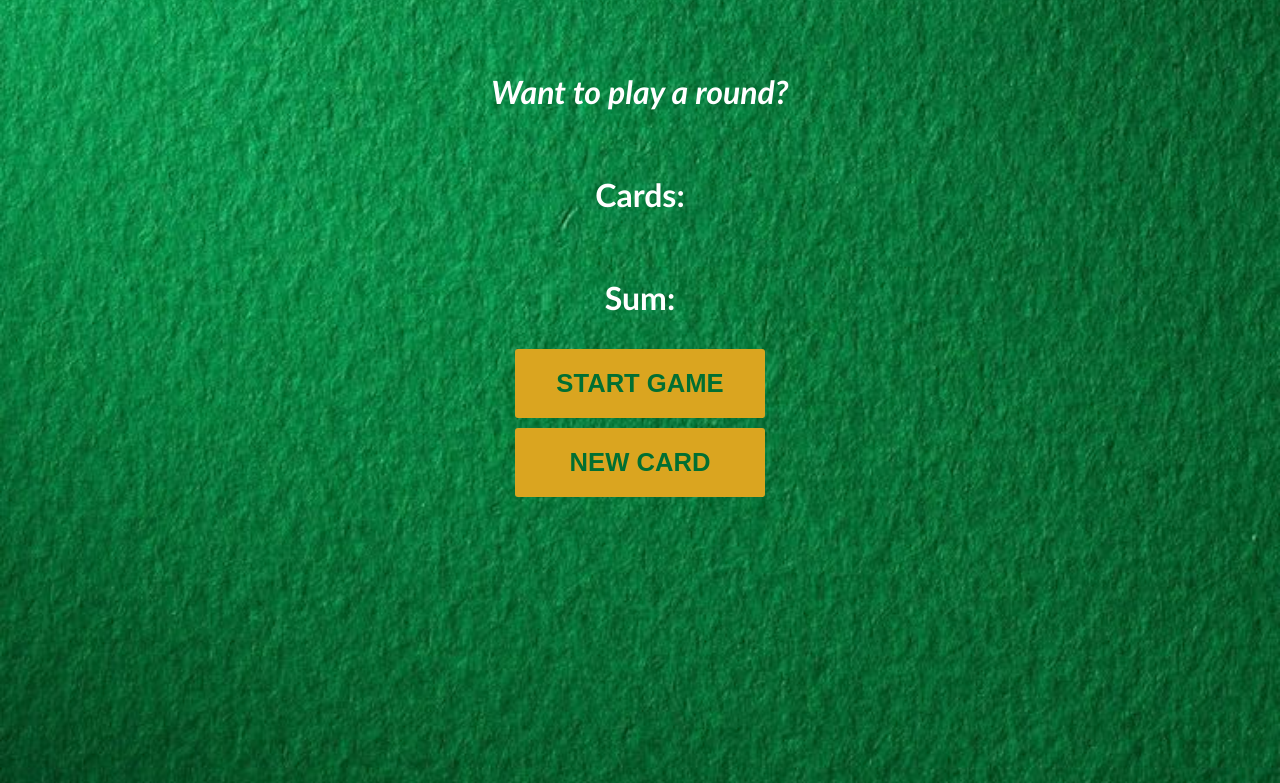
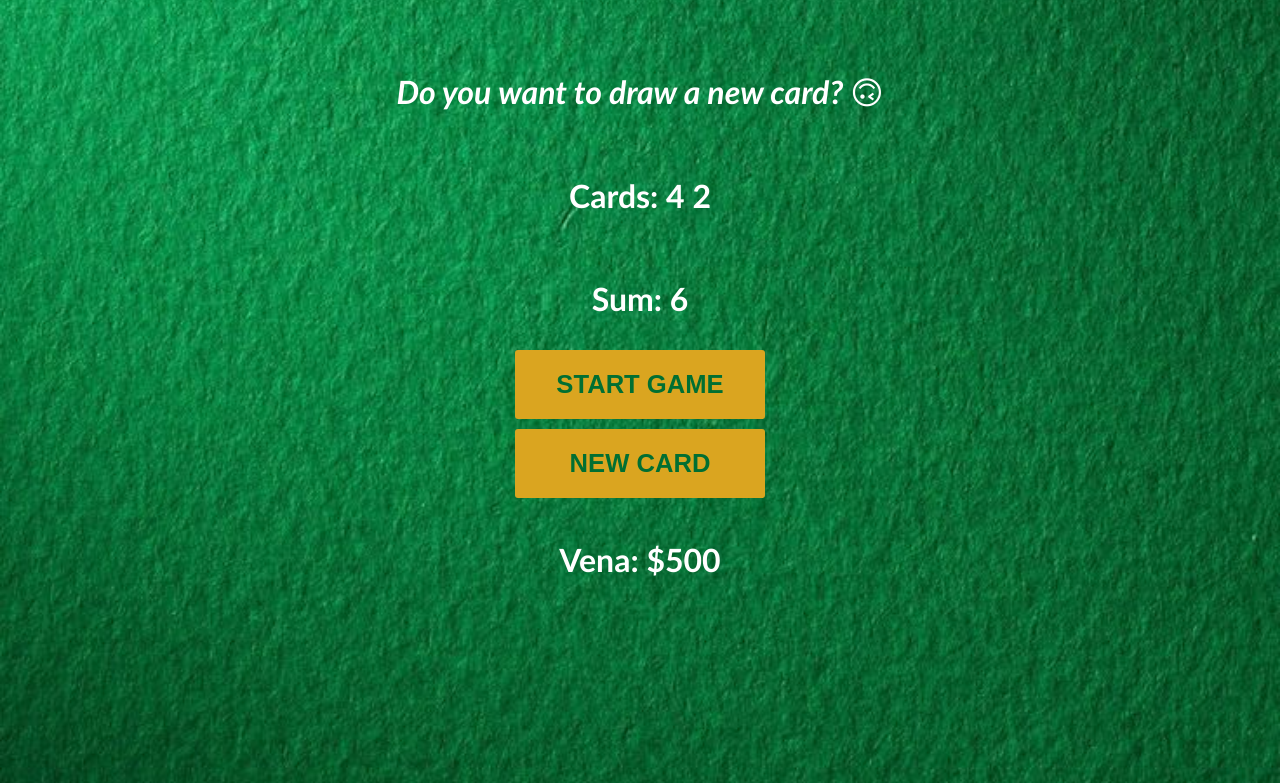
Before and after one commit to anevv-dev/frontend-lab, a plain HTML site: page blackjack/index.html in a window 1280 px wide. Both pictures are taken after a click on the button "START GAME". Shown: the part 763-1546 px from the top of the page. Drawn offline with Linux system fonts and the light colour scheme.

Commit message:
[MODIFY] made all parts of  the blackjack game work

```diff
--- a/blackjack/index.html
+++ b/blackjack/index.html
@@ -14,10 +14,10 @@
     <p id="message-el">Want to play a round?</p>
     <p id="cards-el">Cards:</p>
     <p id="sum-el">Sum:</p>
-    <!-- <div class="buttons"> -->
     <button onclick="startGame()">START GAME</button>
     <button onclick="newCard()">NEW CARD</button>
-    <!-- </div> -->
+    <p id="player-el"></p>
+
 </body>
 
 </html>
--- a/blackjack/index.js
+++ b/blackjack/index.js
@@ -1,39 +1,74 @@
-// let firstCard = 10
-// let secondCard = 4
-// let cards = [firstCard, secondCard]
-// let sum = firstCard + secondCard
-// let hasBlackJack = false
-// let isAlive = true
-// let message = ""
-// let messageEl = document.getElementById("message-el")
-// let sumEl = document.getElementById("sum-el")
-// let cardsEl = document.getElementById("cards-el")
+let player = {
+    name: "Vena",
+    chips: 500
+}
+let cards = []
+let sum = 0
+let hasBlackJack = false
+let isAlive = false
+let message = ""
+let messageEl = document.getElementById("message-el")
+let sumEl = document.getElementById("sum-el")
+let cardsEl = document.getElementById("cards-el")
+let playerEl = document.getElementById("player-el")
 
-// function startGame() {
-//     renderGame()
-// }
-// function renderGame() {
 
-//     cardsEl.textContent = "Cards: " + cards[0] + " " + cards[1]
-//     sumEl.textContent = "Sum: " + sum
+playerEl.textContent = player.name + ": $" + player.chips
 
-//     if (sum <= 20) {
-//         message = "Do you want to draw a new card? 🙃"
-//     } else if (sum === 21) {
-//         message = "Woohoo!! You've got a Blackjack! 🎉"
-//         hasBlackJack = true
-//     } else {
-//         message = "You're out of the game! 😭"
-//         isAlive = false
-//     }
+function getRandomCard() {
 
-//     messageEl.textContent = message
-// }
+    let randomNumber = Math.floor(Math.random() * 13) + 1
+    if (randomNumber > 10) {
+        return 10
+    } else if (randomNumber === 1) {
+        return 11
+    } else {
+        return randomNumber
+    }
 
-// function newCard() {
-//     cardsEl.textContent = "Cards: " + firstCard + " " + secondCard
+}
 
-// }
+function startGame() {
+    isAlive = true
+    let randomCard = getRandomCard()
+
+    const firstCard = getRandomCard()
+    const secondCard = getRandomCard()
+    cards = [firstCard, secondCard]
+    sum = firstCard + secondCard
+    renderGame()
+
+}
+
+function renderGame() {
+    cardsEl.textContent = "Cards: " + cards[0] + " " + cards[1]
+    sumEl.textContent = "Sum: " + sum
+
+    if (sum <= 20) {
+        message = "Do you want to draw a new card? 🙃"
+    } else if (sum === 21) {
+        message = "Woohoo!! You've got a Blackjack! 🎉"
+        hasBlackJack = true
+    } else {
+        message = "You're out of the game! 😭"
+        isAlive = true
+    }
+
+    messageEl.textContent = message
+}
+
+function newCard() {
+    if (isAlive === true && hasBlackJack === false) {
+        const card = getRandomCard()
+        sum += card
+        cards.push(card)
+        renderGame()
+    }
+}
+
+
+
+
 
 // Objects in Javascript
 
@@ -85,7 +120,6 @@
 
 
 
-
 // LOGICAL "AND" OPERATOR
 
 // let dayOfMonth = 31
@@ -108,3 +142,26 @@
 // }
 
 // console.log(getRandomHand());
+
+// FOR LOOP PRACTICE
+// start counting from 0, while i is less than 6, increase i by 2
+// for (let i = 0; i < 6; i += 2) {
+// console.log(i)
+// }
+
+// This is a for loop that logs out all the cards in the cards array.
+// It starts at index 0 and continues until it reaches the last index of the array,
+//  logging each card to the console. Even if there's a new card added to the array,
+// the for loop will still log it out because it checks the length of the array each time it runs.
+
+// let cards = [7, 3, 9]
+// for (let i = 0; i < cards.length; i++) {
+//     console.log(cards[i])
+// }
+
+//let sentence = ["Hello ", "my ", "name ", "is ", "Vena"]
+//let greetingEl = document.getElementById("greeting-el")
+
+//for (let i = 0; i < sentence.length; i++) {
+//    greetingEl.textContent += sentence[i] + " "
+//}
```
